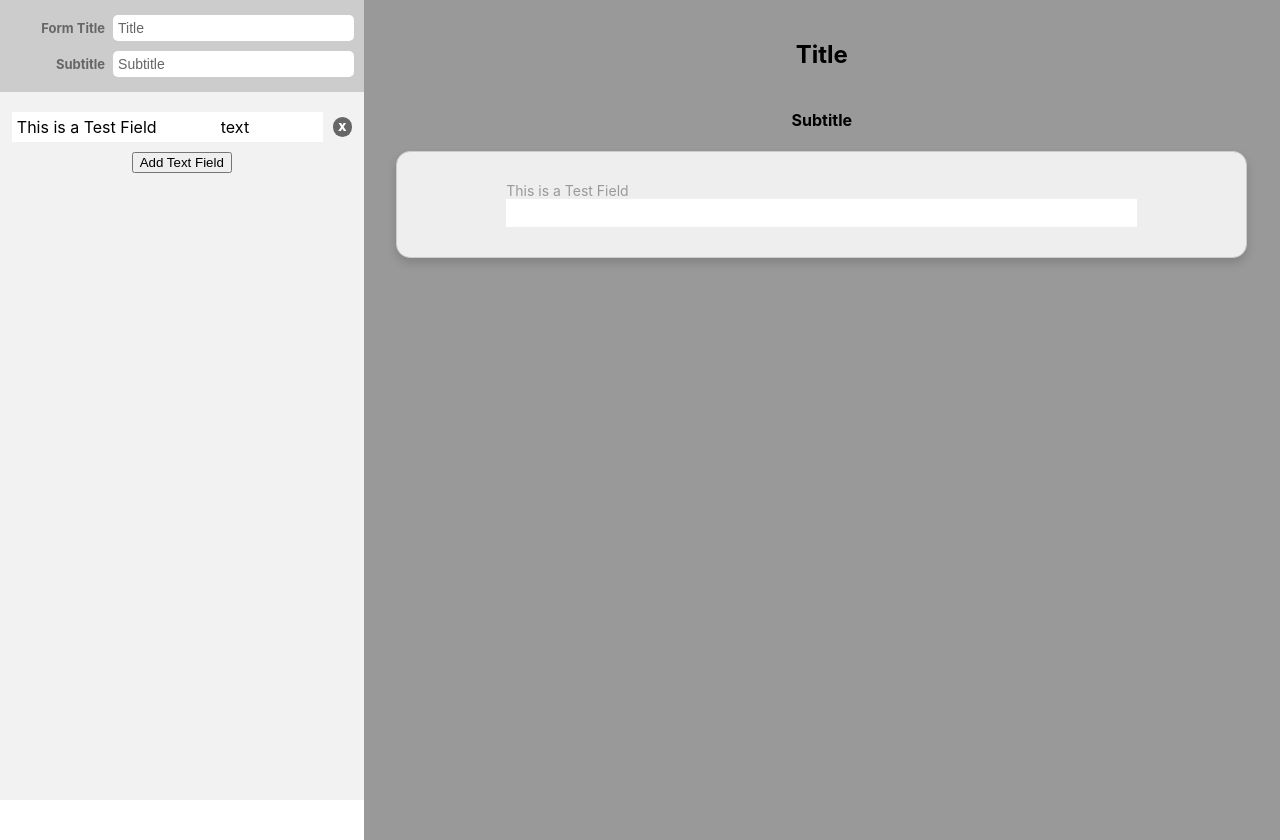
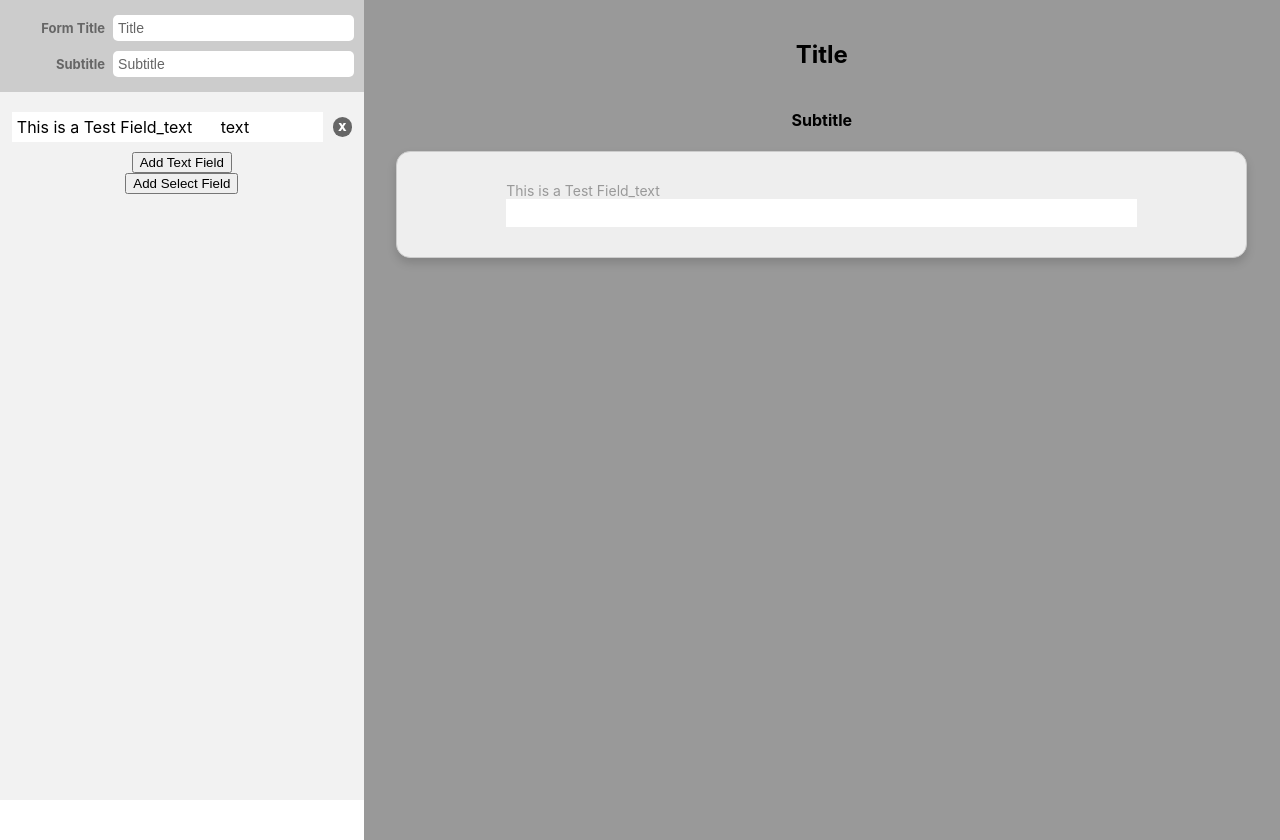
Before and after one commit to mingliu68/FormBuilder, a React (Create React App) app in the folder form-builder/: page / in a window 1280 px wide. Both pictures are taken after a click on the button "Add Text Field". Built offline with nearby package versions, Linux system fonts and the light colour scheme.

Commit message:
refactor components, add individual field components, remove the need for Field component and utilize switch statement in FieldList component for displaying specific typeof field

```diff
--- a/form-builder/src/components/makers/Field.js
+++ b/form-builder/src/components/makers/Field.js
@@ -1,9 +1,40 @@
 import React from "react";
 import styled from "styled-components";
+import Radio from './fields/Radio';
+import CheckBox from './fields/CheckBox';
+import TextArea from './fields/TextArea';
+import Select from './fields/Select';
+import Text from './fields/Text';
+
+
 
 const Field = props => {
+
+    const getField = (field, fieldType) => {
+        switch(fieldType) {
+            case "text":
+                return <Text field={field} setElements={props.setElements} elements={props.elements}/>
+                break;
+            case "select":
+                return <Select field={field} setElements={props.setElements} elements={props.elements}/>
+                break;
+            case "textarea":
+                return <TextArea field={field} setElements={props.setElements} elements={props.elements}/>
+                break;
+            case "checkbox":
+                return <CheckBox field={field} setElements={props.setElements} elements={props.elements}/>
+                break;
+            case "radio":
+                return <Radio field={field} setElements={props.setElements} elements={props.elements}/>
+                break;
+            default:
+                return null;
+        }
+    }
+
     return(
         <Container>
+            {getField(props.element, props.type)}
         </Container>
     )
 }
--- a/form-builder/src/components/makers/FieldList.js
+++ b/form-builder/src/components/makers/FieldList.js
@@ -1,35 +1,67 @@
 import React from "react";
 import styled from "styled-components";
+import Radio from './fields/Radio';
+import CheckBox from './fields/CheckBox';
+import TextArea from './fields/TextArea';
+import Select from './fields/Select';
+import Text from './fields/Text';
 
 const FieldList = props => {
 
-    const deleteField = ( element ) => {
-        props.setElements(
-            props.elements.filter( parentElement => (
-                    parentElement != element
+    const getField = (field, fieldType) => {
+        switch(fieldType) {
+            case "text":
+                return (
+                    <Text
+                        field={field}
+                        setElements={props.setElements}
+                        elements={props.elements}
+                    />
                 )
-            )
-        )
+            case "select":
+                return (
+                    <Select
+                        field={field}
+                        setElements={props.setElements}
+                        elements={props.elements}
+                    />
+                )
+            case "textarea":
+                return (
+                    <TextArea
+                        field={field}
+                        setElements={props.setElements}
+                        elements={props.elements}
+                    />
+                )
+            case "checkbox":
+                return (
+                    <CheckBox
+                        field={field}
+                        setElements={props.setElements}
+                        elements={props.elements}
+                    />
+                )
+            case "radio":
+                return (
+                    <Radio
+                        field={field}
+                        setElements={props.setElements}
+                        elements={props.elements}
+                     />
+                )
+            default:
+                return null;
+        }
     }
 
     return (
         <Container>
             {
                 props.elements.map((element, i) => (
-                    <FieldItem>
-                        <ItemLabel>
-                            {element.label}
-                        </ItemLabel>
-                        <ItemType>
-                            {element.type}
-                        </ItemType>
-                        <Delete onClick = {() => deleteField(element)}>
-                            X
-                        </Delete>
-                    </FieldItem>
+                    getField(element, element.type)
                 ))
             }
-
         </Container>
     )
 }
@@ -42,39 +74,3 @@ const Container = styled.div`
     align-items: center;
     flex-direction: column;
 `;
-
-const FieldItem = styled.div`
-    padding: 5px;
-    margin: 5px 0;
-    display: flex;
-    justify-content: center;
-    align-items: center;
-    box-sizing: border-box;
-    width: 100%;
-`;
-
-const Delete = styled.div`
-    background: #666666;
-    color: #ffffff;
-    height: 20px;
-    width: 20px;
-    border-radius: 10px;
-    font-size: 11px;
-    font-weight: 900;
-    display: flex;
-    justify-content: center;
-    align-items: center;
-    margin-left: 10px;
-`;
-
-const ItemType = styled.div`
-    background: #ffffff;
-    width: 30%;
-    padding: 5px;
-`;
-
-const ItemLabel = styled.div`
-    width: 60%;
-    background: #ffffff;
-    padding: 5px;
-`;
--- a/form-builder/src/components/makers/FieldMaker.js
+++ b/form-builder/src/components/makers/FieldMaker.js
@@ -1,17 +1,17 @@
 import React, { useState } from "react";
 import styled from "styled-components";
-import Field from "./Field";
+// import Field from "./Field";
 import FieldList from "./FieldList";
 
 
 const FieldMaker = props => {
 
-    const addField = () => {
+    const addField = fieldType => {
         props.setElements(props.elements.concat(
             {
                 "id" : props.counter,
-                "type": "text",
-                "label": "This is a Test Field",
+                "type": fieldType,
+                "label": `This is a Test Field_${fieldType}`,
                 "name":`test_field_${props.counter}`
             }
         ))
@@ -24,9 +24,13 @@ const FieldMaker = props => {
                 elements={props.elements}
                 setElements={props.setElements}
             />
-            <button onClick = {addField} >
+            <button onClick = {() => addField("text")} >
                 Add Text Field
             </button>
+            <button onClick = {() => addField("select")} >
+                Add Select Field
+            </button>
+
         </Container>
     )
 }
--- /dev/null
+++ b/form-builder/src/components/makers/fields/CheckBox.js
@@ -0,0 +1,13 @@
+import React from "react";
+import styled from "styled-components";
+
+const CheckBox = props => {
+    return(
+        <Container>
+        </Container>
+    )
+}
+
+export default CheckBox;
+
+const Container = styled.div``;
--- /dev/null
+++ b/form-builder/src/components/makers/fields/Radio.js
@@ -0,0 +1,13 @@
+import React from "react";
+import styled from "styled-components";
+
+const Radio = props => {
+    return(
+        <Container>
+        </Container>
+    )
+}
+
+export default Radio;
+
+const Container = styled.div``;
--- /dev/null
+++ b/form-builder/src/components/makers/fields/Select.js
@@ -0,0 +1,71 @@
+import React from "react";
+import styled from "styled-components";
+
+const Select = props => {
+
+    const deleteField = ( field ) => {
+        props.setElements(
+            props.elements.filter( element => (
+                    element != field
+            ))
+        )
+    }
+
+    return(
+        <Container>
+            <FieldItem>
+                <ItemLabel>
+                    {props.field.label}
+                </ItemLabel>
+                <ItemType>
+                    {props.field.type}
+                </ItemType>
+                <Delete onClick = {() => deleteField(props.field)}>
+                    X
+                </Delete>
+            </FieldItem>
+        </Container>
+    )
+}
+
+export default Select;
+
+const Container = styled.div`
+    width: 100%;
+`;
+
+const FieldItem = styled.div`
+    padding: 5px;
+    margin: 5px 0;
+    display: flex;
+    justify-content: center;
+    align-items: center;
+    box-sizing: border-box;
+    width: 100%;
+`;
+
+const Delete = styled.div`
+    background: #666666;
+    color: #ffffff;
+    height: 20px;
+    width: 20px;
+    border-radius: 10px;
+    font-size: 11px;
+    font-weight: 900;
+    display: flex;
+    justify-content: center;
+    align-items: center;
+    margin-left: 10px;
+`;
+
+const ItemType = styled.div`
+    background: #ffffff;
+    width: 30%;
+    padding: 5px;
+`;
+
+const ItemLabel = styled.div`
+    width: 60%;
+    background: #ffffff;
+    padding: 5px;
+`;
--- /dev/null
+++ b/form-builder/src/components/makers/fields/Text.js
@@ -0,0 +1,71 @@
+import React from "react";
+import styled from "styled-components";
+
+const Text = props => {
+
+    const deleteField = ( field ) => {
+        props.setElements(
+            props.elements.filter( element => (
+                    element != field
+            ))
+        )
+    }
+
+    return(
+        <Container>
+            <FieldItem>
+                    <ItemLabel>
+                        {props.field.label}
+                    </ItemLabel>
+                    <ItemType>
+                        {props.field.type}
+                    </ItemType>
+                    <Delete onClick = {() => deleteField(props.field)}>
+                        X
+                    </Delete>
+                </FieldItem>
+        </Container>
+    )
+}
+
+export default Text;
+
+const Container = styled.div`
+    width: 100%;
+`;
+
+const FieldItem = styled.div`
+    padding: 5px;
+    margin: 5px 0;
+    display: flex;
+    justify-content: center;
+    align-items: center;
+    box-sizing: border-box;
+    width: 100%;
+`;
+
+const Delete = styled.div`
+    background: #666666;
+    color: #ffffff;
+    height: 20px;
+    width: 20px;
+    border-radius: 10px;
+    font-size: 11px;
+    font-weight: 900;
+    display: flex;
+    justify-content: center;
+    align-items: center;
+    margin-left: 10px;
+`;
+
+const ItemType = styled.div`
+    background: #ffffff;
+    width: 30%;
+    padding: 5px;
+`;
+
+const ItemLabel = styled.div`
+    width: 60%;
+    background: #ffffff;
+    padding: 5px;
+`;
--- /dev/null
+++ b/form-builder/src/components/makers/fields/TextArea.js
@@ -0,0 +1,13 @@
+import React from "react";
+import styled from "styled-components";
+
+const TextArea = props => {
+    return(
+        <Container>
+        </Container>
+    )
+}
+
+export default TextArea;
+
+const Container = styled.div``;
```
Also changed, not shown: form-builder/src/components/makers/FieldList_old.js (added, +79 -0 lines).
